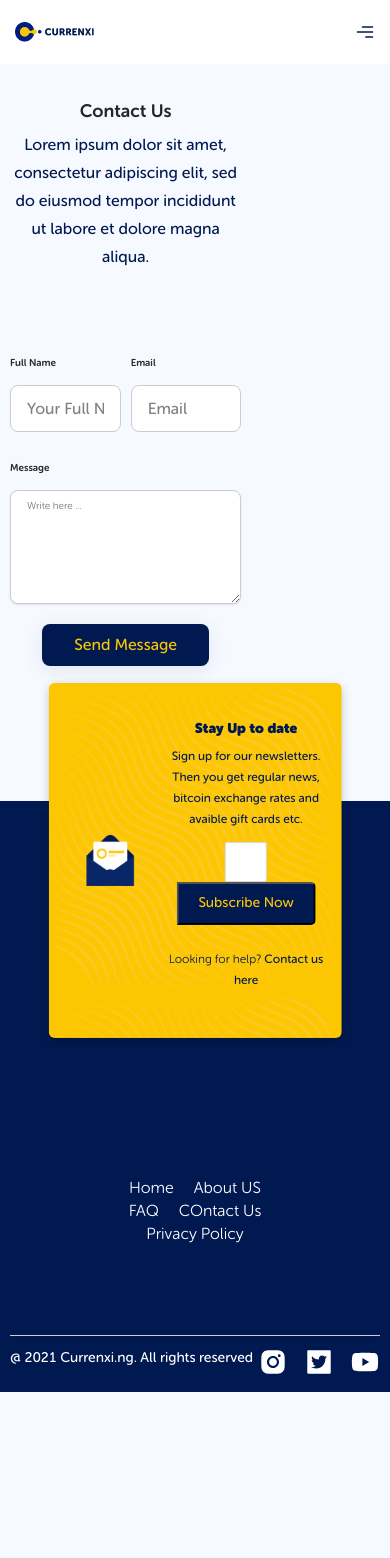
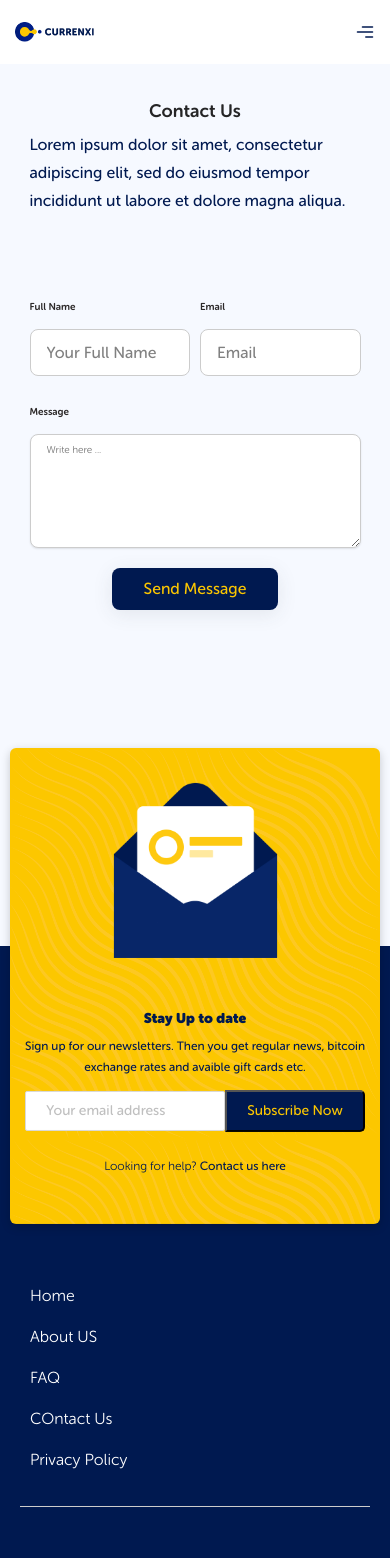
Before and after one commit to sunnextt/curcy-app, a React (Create React App) app: page /contact in a window 390 px wide. Shown: the top 1558 px of the page. Before the commit the page ends 1392 px from the top, so only its background shows below. Built offline with nearby package versions, Linux system fonts and the light colour scheme.

Commit message:
make it mobile responsive

```diff
--- a/src/Pages/Contact/SectionContact/index.js
+++ b/src/Pages/Contact/SectionContact/index.js
@@ -7,13 +7,13 @@ const ContactUs = () => {
     return (
         <ContactSection>
             <Row>
-                <Col span={15}>
+                <Col span={15} xs ={24} sm={24} md={15}>
                     <ContactDiv>
                         <h4>Contact Us</h4>
                         <p>Lorem ipsum dolor sit amet, consectetur adipiscing elit, sed do eiusmod tempor incididunt ut labore et dolore magna aliqua. </p>
                     </ContactDiv>
                 </Col>
-                <Col span={15}>
+                <Col span={15} xs ={24} sm={24} md={15}>
                     <Form>
                         <InputItem>
                             <div style={{flex: "1 1 auto"}}>
--- a/src/Pages/Contact/SectionContact/styled.js
+++ b/src/Pages/Contact/SectionContact/styled.js
@@ -3,7 +3,21 @@ import styled from 'styled-components';
 
 export const ContactSection = styled.section`
 background: #F6F9FF;
+height: 100vh;
+ margin: 0 auto 3rem;
+
+
+
+    @media (max-width: ${({ theme }) => theme.media.sm}) {
+      height: 90vh;
+      width:90%;
+      position:relative;
+      margin: 0 auto 10rem;
+
+    }
+
 `
+
 export const ContactDiv = styled.div`
   color: ${({ theme }) => theme.colors.blue[100]};
 h4 {
@@ -14,6 +28,7 @@ p {
   font-size: 16px;
   line-height: 28px;
   font-weight: 400;
+  text-align: left;
 }
 `
 
@@ -48,12 +63,6 @@ export const Button = styled.button`
     &:hover {
         color: ${({ theme }) => theme.colors.blue[100]};
         background-color: ${({ theme }) => theme.colors.yellow[100]};
-
-    }
-    @media (max-width: ${({ theme }) => theme.mobile}) {
-        padding: 18px 20px;
-        font-size: 15px;
-        width: ${(props) => props.sm || '100%'};
     }
 `
 
--- a/src/Pages/Home/FAQ/styled.js
+++ b/src/Pages/Home/FAQ/styled.js
@@ -8,6 +8,12 @@ export const Row = styled(Row_)`
     width: 100%;
     text-align: center;
   }
+      @media (max-width: ${({ theme }) => theme.media.sm}) {
+      width: 100%;
+      height: 100vh;
+      margin: 3rem auto 20rem;
+
+    }
 `;
 
 export const CardQuestion = styled(Card)`
--- a/src/Pages/Home/newsLetter/index.js
+++ b/src/Pages/Home/newsLetter/index.js
@@ -22,10 +22,10 @@ const NewsLetter = () => {
 
     return (
         <Row>
-            <Col span={9}>
+            <Col span={9} xs={24} sm={24} md={9} lg={9}>
             <img src={EnvelopeImg} alt="envelope" />
             </Col>
-            <Col span={15}>
+            <Col span={15} xs ={24} sm={24} md={15} lg={15}>
             <h5>Stay Up to date</h5>
             <p>Sign up for our newsletters. Then you get regular news, bitcoin exchange rates and avaible gift cards etc.</p>
             <Form
--- a/src/Pages/Home/newsLetter/styled.js
+++ b/src/Pages/Home/newsLetter/styled.js
@@ -8,7 +8,6 @@ import { Button as _Button } from 'antd';
 
 export const Row = styled(Row_)`
   background: url(${background}) top center / 100% ${({ theme }) => theme.colors.yellow[100]};
-  /* background: ${({ theme }) => theme.colors.yellow[100]}; */
   border: none;
   border-radius: 6px;
   margin: auto;
@@ -44,6 +43,14 @@ export const Row = styled(Row_)`
   color: ${({ theme }) => theme.colors.blue[100]};
   font-weight: 500;
 }
+    @media (max-width: ${({ theme }) => theme.media.sm}) {
+      width: 100%;
+      position:relative;
+      margin: 3rem auto;
+      display: flex;
+      flex-direction: column;
+    }
+
 `;
 
 
--- a/src/Pages/Home/sectionFooter.js/index.js
+++ b/src/Pages/Home/sectionFooter.js/index.js
@@ -36,7 +36,7 @@ const Footer = () => {
             </Nav>
             <FooterBottom>
               <hr/>
-              <div>
+              <div style={{display: 'flex', flexDirection:"row"}}>
                 <p>@ 2021 Currenxi.ng. All rights reserved</p>
               <SocialIcon className="icon">
                 <AiFillInstagram />
--- a/src/Pages/Home/sectionFooter.js/styled.js
+++ b/src/Pages/Home/sectionFooter.js/styled.js
@@ -2,28 +2,61 @@ import Row_ from 'components/Row';
 import styled from 'styled-components';
 
 export const FooterDiv = styled.div`
+background: ${({ theme }) => theme.colors.blue[100]};
 position: relative;
-margin-top: 10rem;
+margin-top: 13rem;
+height: 70vh;
+padding: 1rem;
+
+ @media (max-width: ${({ theme }) => theme.media.sm}) {
+   background: ${({ theme }) => theme.colors.blue[100]};
+   position:relative;
+   height: 100%;
+   margin: 2rem auto;
+ }
+    @media only screen and (min-width: 900px) {
+      height: 40vh;
+    }
+
+    @media only screen and (min-width: 700px) {
+      height: 40vh;
+    }
 `
 
 export const Row = styled(Row_)`
-  background: ${({ theme }) => theme.colors.blue[100]};
   padding: 1.5rem auto;
-  height: 70vh;
+  height: 100%;
     p {
     color: ${({ theme }) => theme.colors.white[100]};
   }
 `;
 
+
 export const Nav = styled.nav`
   display: flex;
   flex-direction: row;
   position: absolute;
-  top: 70%;
+  width: 100%;
+  bottom: 70px;
   left: 50%;
   transform: translate(-50%, -50%);
-  text-align: center;
+  justify-content: center;
+  align-items: center;
   padding: 0 5px;
+
+  @media (max-width: ${({ theme }) => theme.media.sm}) {
+      position:relative;
+      display: flex;
+      flex-direction: column;
+      text-align: left;
+      transform: of;
+      margin: 0 auto;
+      padding: 0;
+       bottom: 15rem;
+      align-items: flex-start;
+
+    }
+
 `;
 
 export const Ul = styled.ul`
@@ -37,30 +70,46 @@ export const Li = styled.li`
   color: ${({ theme }) => theme.colors.white[100]};
   font-weight: 300;
   font-size: 16px;
+
+    @media (max-width: ${({ theme }) => theme.media.sm}) {
+      display: flex;
+      flex-direction: column;
+      padding: 1rem 10px;
+}
 `;
 
 export const FooterBottom = styled.div`
 position: absolute;
-bottom: 0;
 width: 100%;
 display: flex;
 flex-direction: column;
-align-items: center;
-border-top: 1px solid #ccc;
+bottom: 0px;
 
 hr {
   width: 100%;
   color: #fff;
   border: 0;
   height: 0;
-  border-top: 1px solid rgba(0, 0, 0, 0.1);
+  border-top: 1px solid #ccc;
   margin-bottom: 1rem;
+    @media (max-width: ${({ theme }) => theme.media.sm}) {
+   position: absolute;
+   bottom: 24rem;
+  }
 }
 
 p {
   font-size: 14px;
   color: white;
   font-weight: 400;
+  width: 100%;
+  text-align: left;
+
+  @media (max-width: ${({ theme }) => theme.media.sm}) {
+   position: absolute;
+   bottom: 10rem;
+  }
+
 }
 
 > div {
@@ -79,4 +128,10 @@ export const SocialIcon = styled.div`
   flex-direction: row;
   font-size: 30px;
   gap: 16px;
+
+ @media (max-width: ${({ theme }) => theme.media.sm}) {
+  position: absolute;
+  bottom: 17rem;
+}
+
 `
--- a/src/theme/index.js
+++ b/src/theme/index.js
@@ -1,12 +1,15 @@
 import { colors } from "./colors";
 import { primaryFont, typeScale } from "./typography";
+import { media } from "./mediaQuery";
 
 const theme = {
   colors,
   primaryFont,
-  typeScale
+  typeScale,
+  media
 };
 
 export * from "./colors";
+export *  from "./mediaQuery";
 export * from "./typography";
 export default theme;
--- /dev/null
+++ b/src/theme/mediaQuery.js
@@ -0,0 +1,4 @@
+export const media = {
+    md: '960px',
+    sm: '600px',
+};
```
